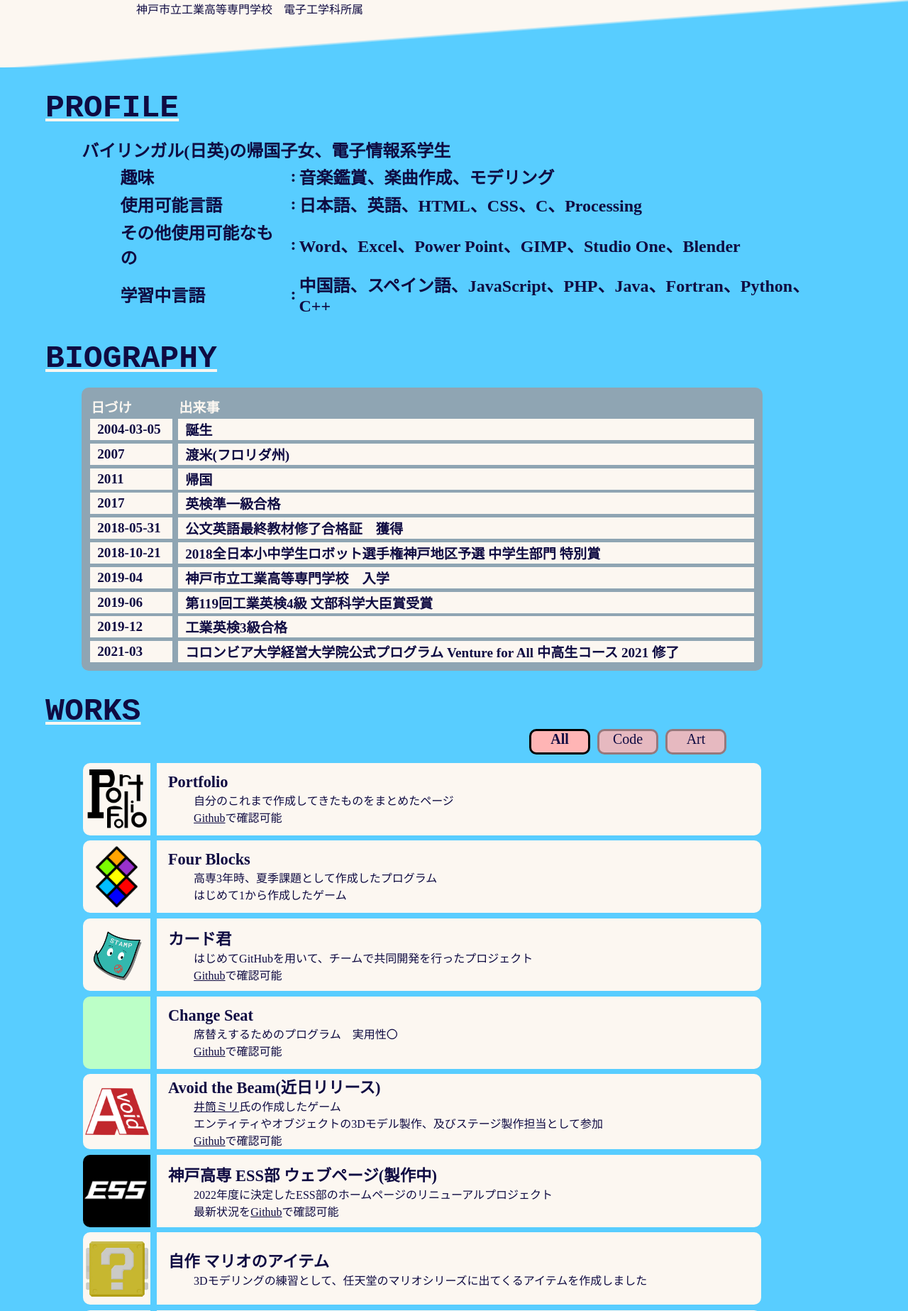
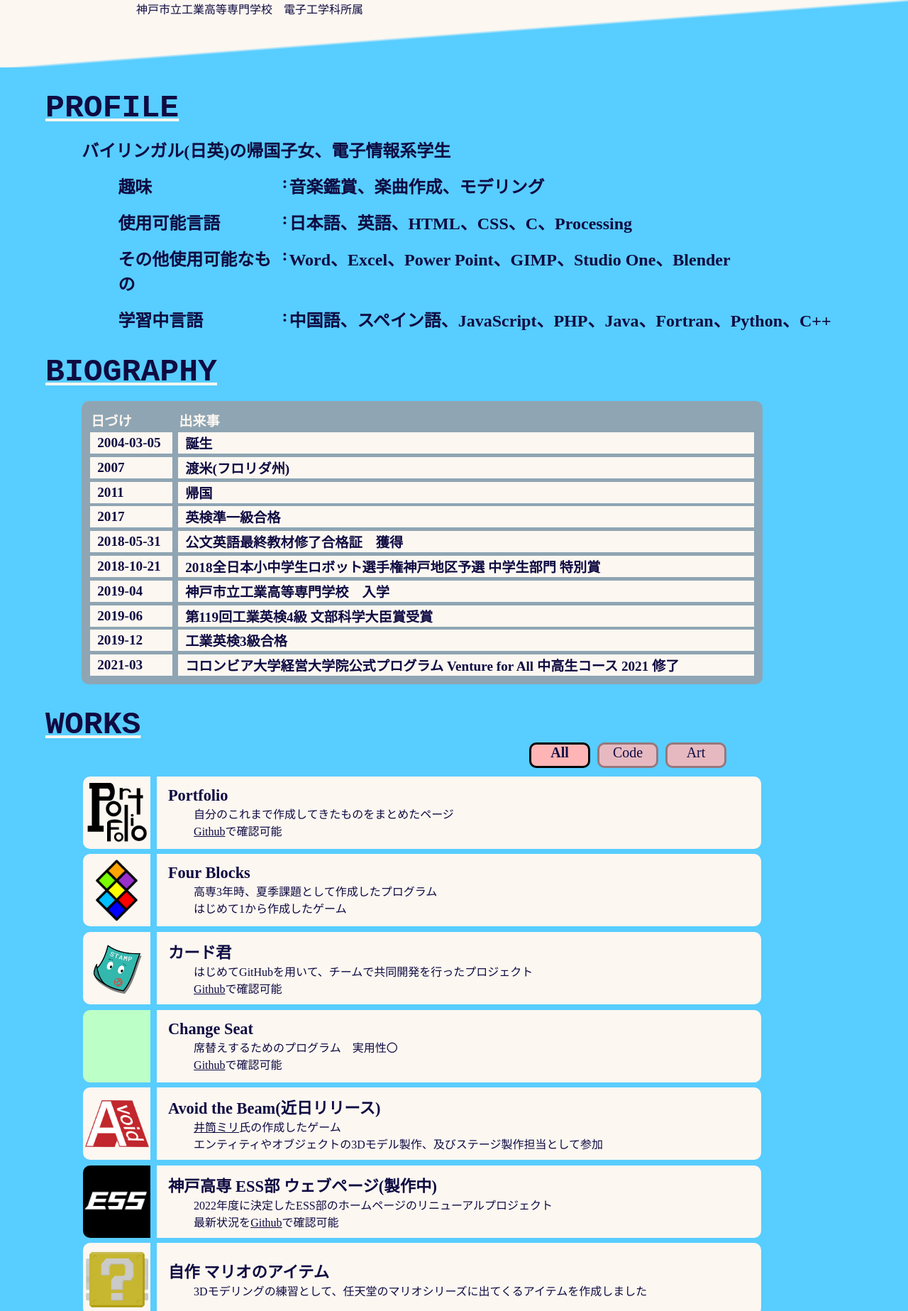
Before and after one commit to r119310/r119310.github.io, a PHP site: page /MainPage/JP/index.html in a window 1280 px wide. Shown: the part 345-2192 px from the top of the page at 71% size. Run offline with PHP 8.4, Linux system fonts and the light colour scheme.

Commit message:
レスポンシブ大幅対応

```diff
--- a/MainPage/JP/index.html
+++ b/MainPage/JP/index.html
@@ -35,30 +35,20 @@
                 <div class="profileBox upperSpace tabBox">
                     <p>バイリンガル(日英)の帰国子女、電子情報系学生</p>
 
-                    <table class="tabBox">
-                        <tbody>
-                            <tr>
-                                <td>趣味</td>
-                                <td>:</td>
-                                <td>音楽鑑賞、楽曲作成、モデリング</td>
-                            </tr>
-                            <tr>
-                                <td>使用可能言語</td>
-                                <td>:</td>
-                                <td>日本語、英語、HTML、CSS、C、Processing</td>
-                            </tr>
-                            <tr>
-                                <td>その他使用可能なもの</td>
-                                <td>:</td>
-                                <td>Word、Excel、Power Point、GIMP、Studio One、Blender</td>
-                            </tr>
-                            <tr>
-                                <td>学習中言語</td>
-                                <td>:</td>
-                                <td>中国語、スペイン語、JavaScript、PHP、Java、Fortran、Python、C++</td>
-                            </tr>
-                        </tbody>
-                    </table>
+                    <div class="tabBox profile">
+                            <div class="upperSpace profileTopic">趣味</div>
+                            <div class="upperSpace profileColon">:</div>
+                            <div class="upperSpace profileContext">音楽鑑賞、楽曲作成、モデリング</div>
+                            <div class="upperSpace profileTopic">使用可能言語</div>
+                            <div class="upperSpace profileColon">:</div>
+                            <div class="upperSpace profileContext">日本語、英語、HTML、CSS、C、Processing</div>
+                            <div class="upperSpace profileTopic">その他使用可能なもの</div>
+                            <div class="upperSpace profileColon">:</div>
+                            <div class="upperSpace profileContext">Word、Excel、Power Point、GIMP、Studio One、Blender</div>
+                            <div class="upperSpace profileTopic">学習中言語</div>
+                            <div class="upperSpace profileColon">:</div>
+                            <div class="upperSpace profileContext">中国語、スペイン語、JavaScript、PHP、Java、Fortran、Python、C++</div>
+                    </div>
                 </div>
 
                 <h2>BIOGRAPHY</h2>
@@ -185,7 +175,7 @@
                                 <td class="worksTextCell">
                                     <h4>カード君</h4>
                                     <div class="tabBox worksText">はじめてGitHubを用いて、チームで共同開発を行ったプロジェクト</div>
-                                    <div class="tabBox wordsText"><a href="">Github</a>で確認可能</div>
+                                    <div class="tabBox wordsText"><a href="https://github.com/Dkosen19sProg/ProjectStampCard">Github</a>で確認可能</div>
                                 </td>
                             </tr>
                         </div>
@@ -198,7 +188,7 @@
                                 <td class="worksTextCell">
                                     <h4>Change Seat</h4>
                                     <div class="tabBox worksText">席替えするためのプログラム　実用性〇</div>
-                                    <div class="tabBox wordsText"><a href="">Github</a>で確認可能</div>
+                                    <div class="tabBox wordsText"><a href="https://github.com/r119310/ChangeSeat">Github</a>で確認可能</div>
                                 </td>
                             </tr>
                         </div>
@@ -210,9 +200,8 @@
                                 <td class="verticalCellSpace"></td>
                                 <td class="worksTextCell">
                                     <h4>Avoid the Beam(近日リリース)</h4>
-                                    <div class="tabBox worksText"><a href="">井筒ミリ</a>氏の作成したゲーム</div>
+                                    <div class="tabBox worksText"><a href="https://itomiri.com/">井筒ミリ</a>氏の作成したゲーム</div>
                                     <div class="tabBox worksText">エンティティやオブジェクトの3Dモデル製作、及びステージ製作担当として参加</div>
-                                    <div class="tabBox wordsText"><a href="">Github</a>で確認可能</div>
                                 </td>
                             </tr>
                         </div>
@@ -225,7 +214,7 @@
                                 <td class="worksTextCell">
                                     <h4>神戸高専 ESS部 ウェブページ(製作中)</h4>
                                     <div class="tabBox wordsText">2022年度に決定したESS部のホームページのリニューアルプロジェクト</div>
-                                    <div class="tabBox wordsText">最新状況を<a href="">Github</a>で確認可能</div>
+                                    <div class="tabBox wordsText">最新状況を<a href="https://github.com/KCCT-ESS-Club/ESS-HomePage">Github</a>で確認可能</div>
                                 </td>
                             </tr>
                         </div>
--- a/MainPage/main.css
+++ b/MainPage/main.css
@@ -103,11 +103,22 @@ main {
 }
 
 .mainContentBox {
-    margin-top: 28vh;
     position: absolute;
     width: 100%;
     height: auto;
     z-index: 100;
+}
+
+@media (min-width:751px){
+    .mainContentBox{
+        margin-top: 28vh;
+    }
+}
+
+@media (max-width:750px){
+    .mainContentBox{
+        margin-top: 20vh;
+    }
 }
 
 .beginTriangle {
@@ -150,6 +161,38 @@ h2 {
     font-weight: 600;
 }
 
+.profile{
+    display: grid;
+}
+
+@media (min-width:751px){
+    .profile{
+        grid-template-columns: 3fr 10px 10fr;
+    }
+}
+
+@media (max-width:750px){
+    .profile{
+        grid-template-columns: repeat(5, 1fr);
+    }
+
+    .profileTopic{
+        grid-column-start: 1;
+        grid-column-end: 6;
+    }
+
+    .profileColon{
+        grid-column-start: 1;
+        grid-column-end: 2;
+        opacity: 0;
+    }
+
+    .profileContext{
+        grid-column-start: 2;
+        grid-column-end: 6;
+    }
+}
+
 .biographTable {
     font-size: 1.2rem;
     width: 75vw;
@@ -177,10 +220,23 @@ h2 {
 
 .worksButtonArea {
     height: 30px;
-    float: right;
-    margin-right:20vw;
     margin-bottom: 10px;
     display: flex;
+}
+
+@media (min-width:751px){
+    .worksButtonArea{
+        float: right;
+        margin-right:20vw;
+    }
+}
+
+@media (max-width:750px){
+    .worksButtonArea{
+        margin-left: 2vw;
+        width: 80%;
+        position: relative;
+    }
 }
 
 .worksButton {
@@ -264,6 +320,6 @@ a{
 footer {
     position: fixed;
     bottom: 4vh;
-    left: 50%;
-    transform: translateX(-50%);
+    width: 100%;
+    text-align: center;
 }
```
